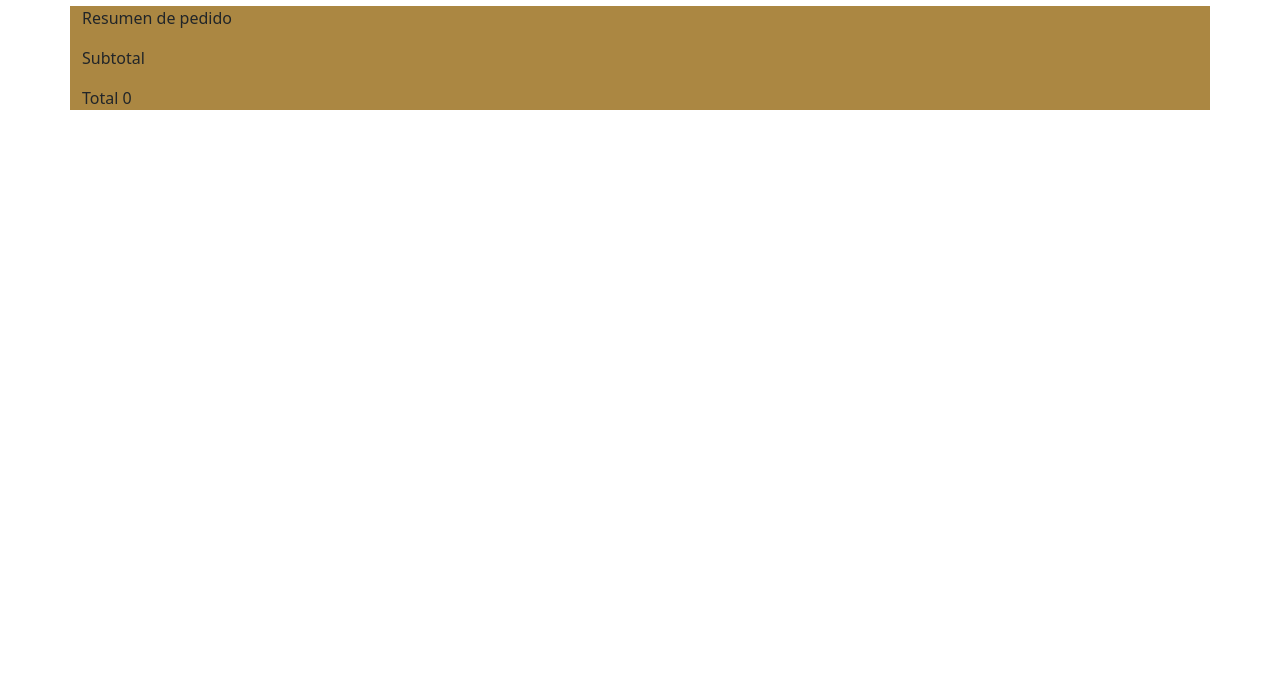
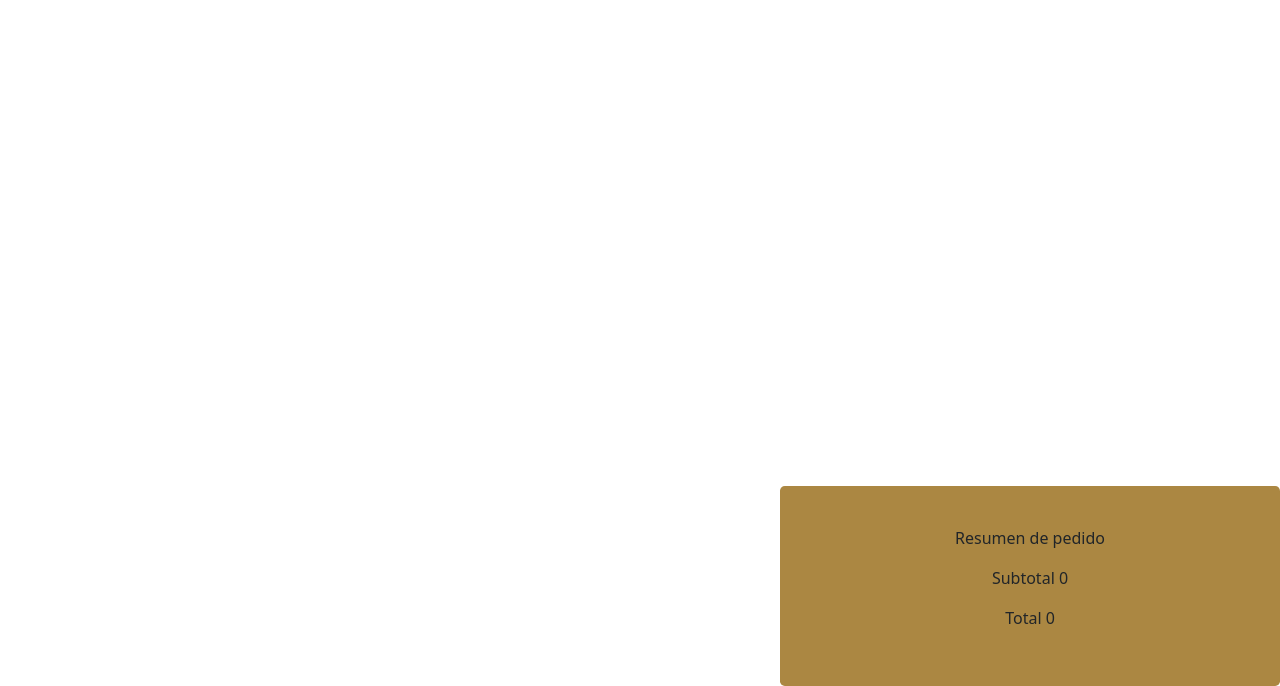
Before and after one commit to demian35/LaDinoTienda, a Django app: page /carrito/1 in a window 1280 px wide. Shown: the part 376-1062 px from the top of the page. Before the commit the page ends 486 px from the top, so only its background shows below. Run offline with Django 3.2, Linux system fonts and the light colour scheme; a user stored in the database is signed in; data comes from the database, SQL or seed files in the repository; both versions use the stored data as it was after the commit; some libraries are stand-ins or nearby versions.

Commit message:
Co-authored-by: Alejandro González  Estilo carrito

```diff
--- a/templates/carrito.html
+++ b/templates/carrito.html
@@ -6,27 +6,68 @@
 
 {%block title%}Carrito{%endblock%}
 {%block body%}
+    <style>
+      .container-md img {
+        width: 20%;
+      }
+      #carrito{
+        border-top: solid black 2;
+        border-bottom: solid black 2;
+        display: flex;
+        grid-template-columns: repeat(2,1fr );
+        height: 60vh;
+        overflow: auto;
+      }
 
+      #importetotal{
+        width: 500px;
+        height: 200px;
+        display: flex;
+        align-items: center;
+        justify-content: center;
+        flex-direction: column;
+        float: right;
+      }
+      #footer{
+        width: 100%;
+        position: fixed;
+        display: flex;
+        align-items: start;
+        flex-direction: column;
+      }
+      p input{
+        width: 20%;
+
+        text-align: center;
+        border: solid black 1px;
+      }
+
+
+
+
+
+    </style>
     <div class="titulocarrito">
     <h1>Mi carrito </h1>
     </div>
-    <div class="container" id="carrito">
-    {% for producto in products%}
-    <img src="/static/ProductImages{{producto.photoPath.url }}">
-    <p> {{producto.photoPath}} </p>
-    <p>{{producto.description}}</p>
-    <p>{{producto.quantity}}</p>
+    <div class="container-md" id="carrito">
 
-    {%endfor%}
-    {% for form in forms%}
-    <p>{{form}}</p>
-    {%endfor%}
+      <div class="col " >
+        {% for producto in products%}
+        <img src="/static/ProductImages{{producto.photoPath.url }}">
+        <p>{{producto.description}}</p>
+        {%endfor%}
+      </div>
+      <div class="col" >
+        {% for form in forms%}
+        <p>{{form.quantity}}</p>
+        {%endfor%}
+      </div>
     </div>
-
-    <div class="container"  id="importetotal" style="background-color: #AB8742;">
-    <p>Resumen de pedido</p>
-    <p>Subtotal {{subtotal}}</p>
-    <p>Total {{total}}</p>
+    <div class="container rounded-3"  id="importetotal" style="background-color: #AB8742;">
+      <p>Resumen de pedido</p>
+      <p>Subtotal {{total}}</p>
+      <p>Total {{total}}</p>
     </div>
 
   <div class="container-fluid" id="footer">
```
Also changed, not shown: db.sqlite3.
